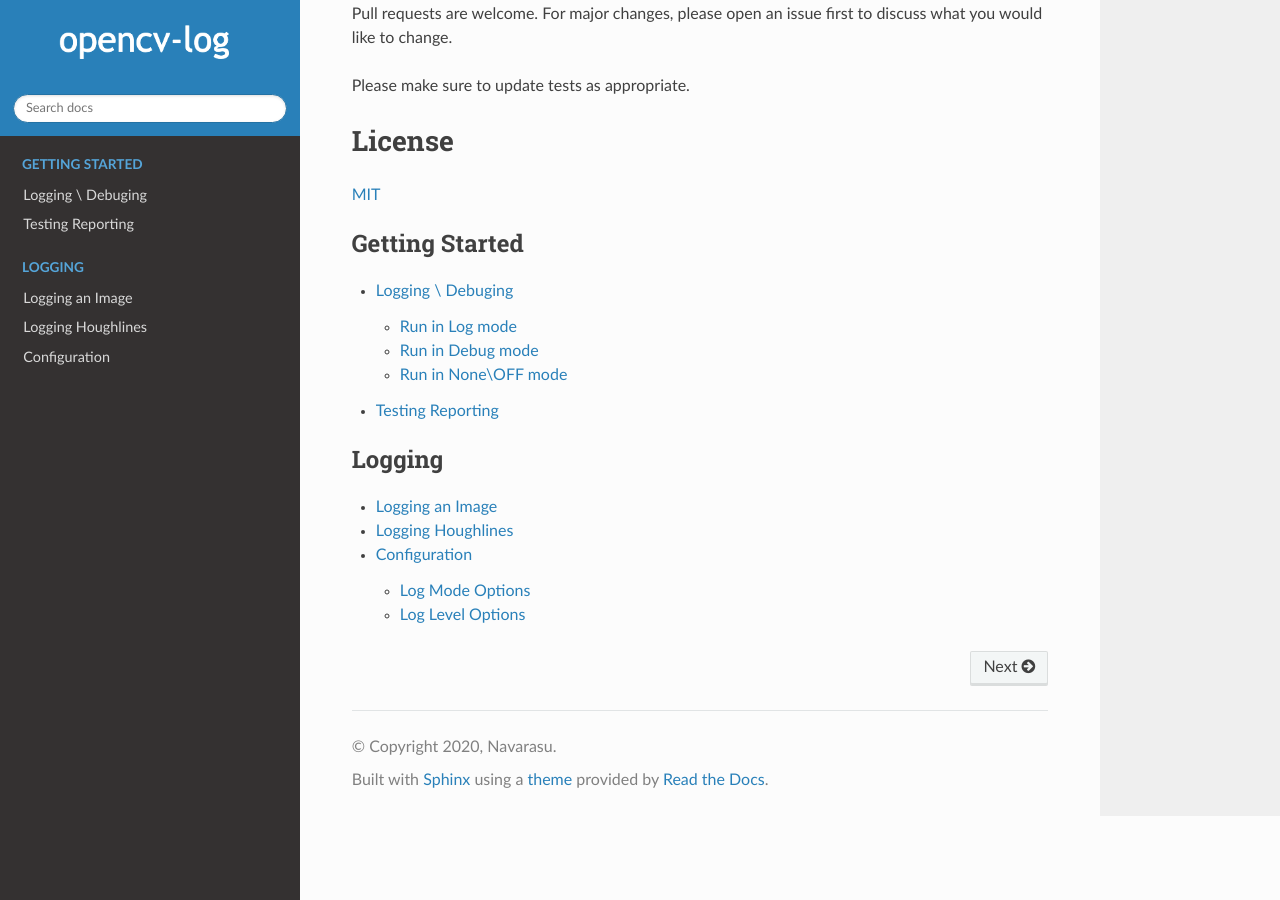
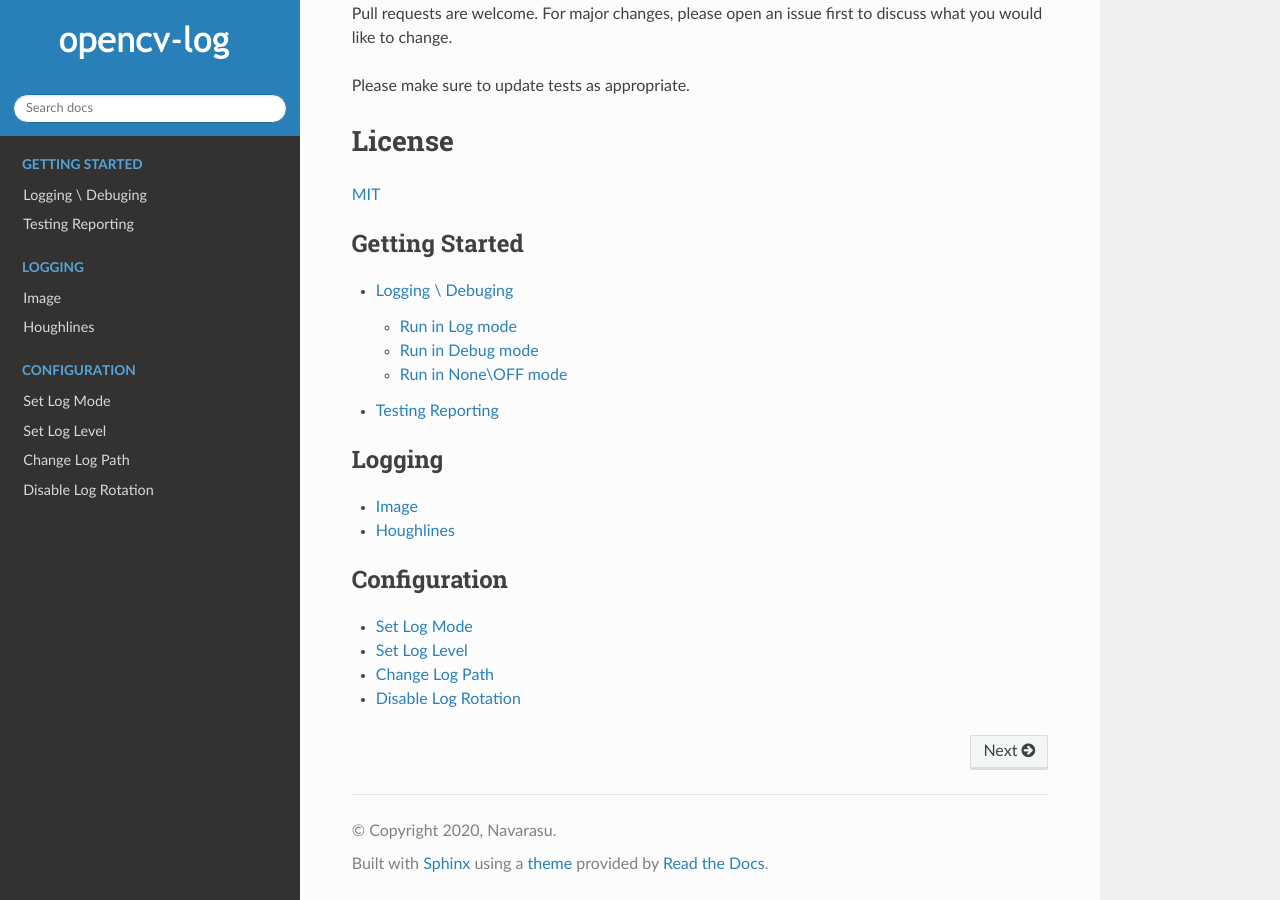
Before and after one commit to navarasu/opencv-log, a Sphinx documentation site: the page built from docs/index.rst, in a window 1280 px wide and 900 px high, scrolled down 1579 px. Built offline with Sphinx 7.4.7 and the Read the Docs theme 2.0.0, drawn with Linux system fonts in a browser that asks for light colours; some of the changed lines change nothing that is shown.

Commit message:
#16 Updated docs for new config changes

```diff
--- /dev/null
+++ b/docs/configuration.rst
@@ -0,0 +1,87 @@
+
+Set Log Mode
+*************
+
+.. code-block:: python
+
+    import cvlog as log
+    log.set_mode(log.Mode.DEBUG)
+
+Set mode using ENV variable
+
+.. code-block:: sh
+
+   CVLOG_MODE=DEBUG  python logging_example.py
+
+
+.. code-block:: python
+
+    os.environ['CVLOG_MODE'] = "DEBUG"
+
+
++------------+------------------------------------------------------------------------+
+| Mode.NONE  | | This is the default mode if we don't set mode.Used in production     |
+|            | | It neither creates HTML file nor shows an image.                     |
++------------+------------------------------------------------------------------------+
+| Mode.LOG   | Logs the image to interactive HTML to analyze the issue offline.       |
++------------+------------------------------------------------------------------------+
+| Mode.DEBUG | | Shows the image using `cv2.imshow` instead of logging to debug steps |
+|            | | in the development.It on move on to next log step on pressing any key|
+|            | | and exit the code on pressing `ESC`.                                 |
++------------+------------------------------------------------------------------------+
+
+
+Set Log Level
+*************
+
+.. code-block:: python
+
+    import cvlog as log
+    log.set_level(log.Level.TRACE)
+
+Set mode using ENV variable
+
+.. code-block:: sh
+
+   CVLOG_LEVEL=TRACE  python logging_example.py
+
+.. code-block:: python
+
+    os.environ['CVLOG_LEVEL'] = "TRACE"
+
++-------------+------------------------------------------------+
+| Level.ERROR | Log or Show only ERROR level                   |
++-------------+------------------------------------------------+
+| Level.INFO  | Log or Show INFO and ERROR level               |
++-------------+------------------------------------------------+
+| Level.TRACE | Log or Show TRACE, INFO and ERROR level steps  |
++-------------+------------------------------------------------+
+
+Level valid for DEBUG and LOG mode
+
+Change Log Path
+***************
+
+.. code-block:: python
+
+    import cvlog as log
+    log.set_path("folder_path")
+
+Set mode using ENV variable
+
+.. code-block:: sh
+
+   CVLOG_PATH=folder_path  python logging_example.py
+
+.. code-block:: python
+
+    os.environ['CVLOG_PATH'] = "folder_path"
+
+
+Disable Log Rotation
+********************
+
+.. code-block:: python
+
+    import cvlog as log
+    log.set_rotate_log(False)
--- a/docs/index.rst
+++ b/docs/index.rst
@@ -11,3 +11,9 @@
    :caption: Logging
 
    logging
+
+.. toctree::
+   :maxdepth: 2
+   :caption: Configuration
+
+   configuration
--- a/docs/logging.rst
+++ b/docs/logging.rst
@@ -1,5 +1,5 @@
-Logging an Image
-================
+Image
+=====
 
 .. code-block:: python
 
@@ -25,8 +25,8 @@ Logging an Image
 
     log.image(log.Level.TRACE, img)
 
-Logging Houghlines
-==================
+Houghlines
+==========
 
 .. code-block:: python
 
@@ -43,58 +43,3 @@ Logging Houghlines
 
     # log or show the image by drawing the lines output
     log.hough_lines(log.Level.ERROR, lines, img)
-
-
-Configuration
-=============
-
-Log Mode Options
-#################
-
-.. code-block:: python
-
-    import cvlog as log
-    log.set_mode(log.Mode.DEBUG)
-
-Set mode using ENV variable
-
-.. code-block:: python
-
-    os.environ['CVLOG_MODE'] = "DEBUG"
-
-
-+------------+------------------------------------------------------------------------+
-| Mode.NONE  | | This is the default mode if we don't set mode.Used in production     |
-|            | | It neither creates HTML file nor shows an image.                     |
-+------------+------------------------------------------------------------------------+
-| Mode.LOG   | Logs the image to interactive HTML to analyze the issue offline.       |
-+------------+------------------------------------------------------------------------+
-| Mode.DEBUG | | Shows the image using `cv2.imshow` instead of logging to debug steps |
-|            | | in the development.It on move on to next log step on pressing any key|
-|            | | and exit the code on pressing `ESC`.                                 |
-+------------+------------------------------------------------------------------------+
-
-
-Log Level Options
-##################
-
-.. code-block:: python
-
-    import cvlog as log
-    log.set_level(log.Level.TRACE)
-
-Set mode using ENV variable
-
-.. code-block:: python
-
-    os.environ['CVLOG_MODE'] = "TRACE"
-
-+-------------+------------------------------------------------+
-| Level.ERROR | Log or Show only ERROR level                   |
-+-------------+------------------------------------------------+
-| Level.INFO  | Log or Show INFO and ERROR level               |
-+-------------+------------------------------------------------+
-| Level.TRACE | Log or Show TRACE, INFO and ERROR level steps  |
-+-------------+------------------------------------------------+
-
-Level valid for DEBUG and LOG mode
```
